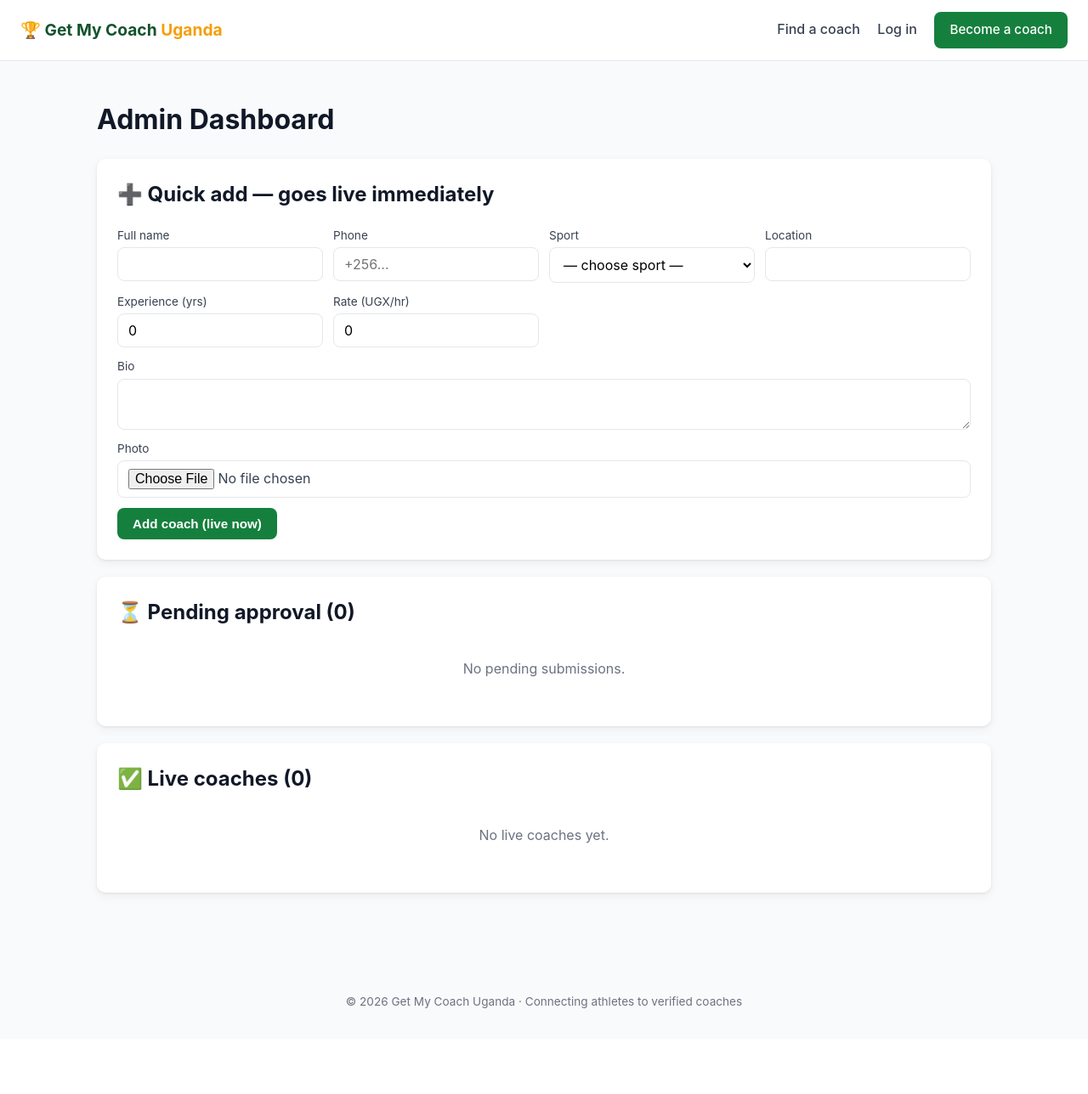
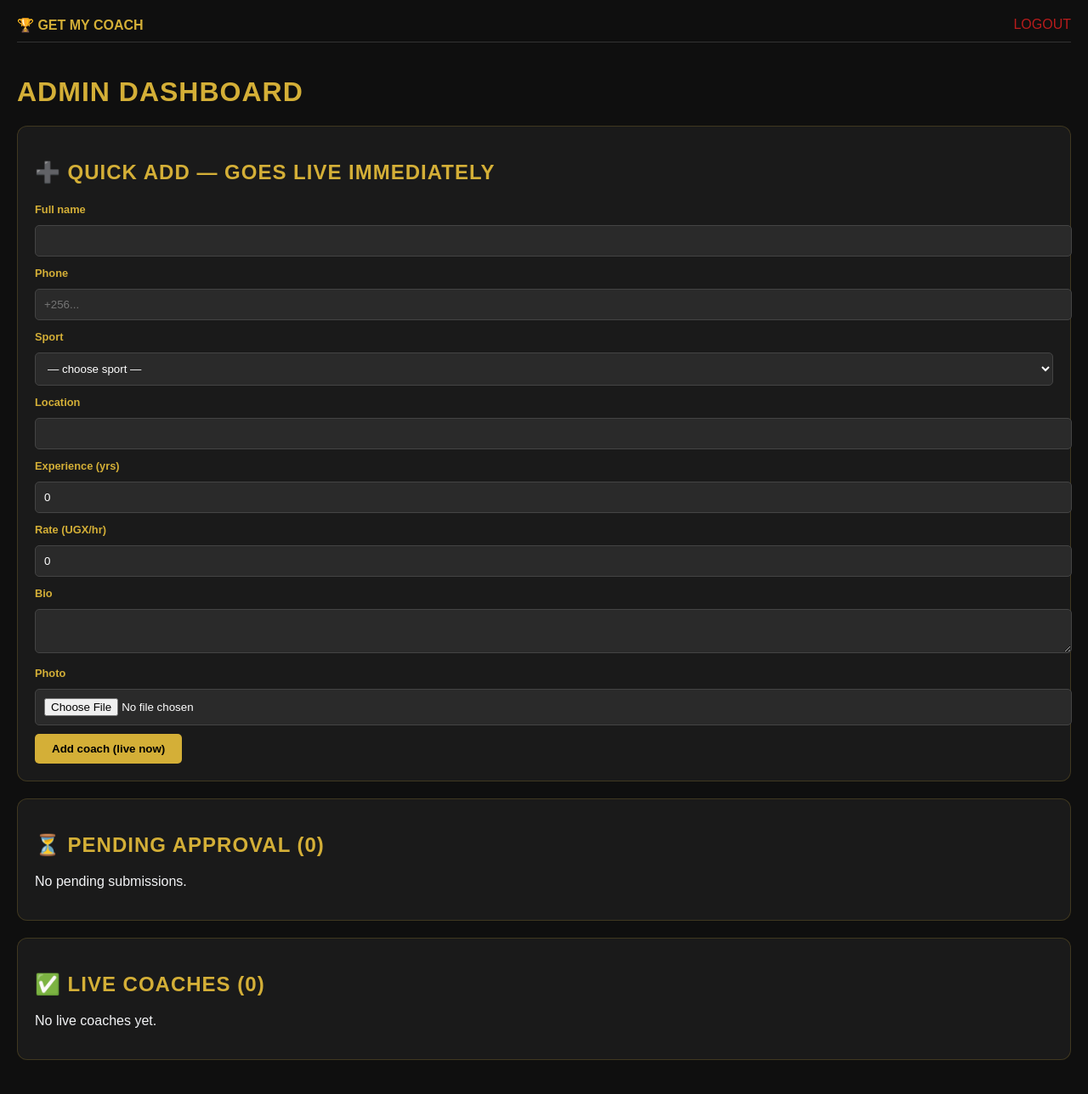
Before and after one commit to FAR-ANALYST/CMS, a Flask app: page /admin in a window 1280 px wide. Shown: the whole page at 85% size. Before the commit the page ends 1187 px from the top, so only its background shows below. Run offline with Flask 3, Linux system fonts and the light colour scheme; the visitor is signed in with stand-in values (Sample User, id 1); data that the repository does not hold is empty.

Commit message:
Update base.html

```diff
--- a/templates/base.html
+++ b/templates/base.html
@@ -1,47 +1,57 @@
-<!doctype html>
+<!DOCTYPE html>
 <html lang="en">
 <head>
-  <meta charset="utf-8">
-  <meta name="viewport" content="width=device-width, initial-scale=1">
-  <title>{% block title %}Get My Coach Uganda{% endblock %}</title>
-  <meta name="description" content="Find verified sports coaches across Uganda — football, chess, swimming, athletics and more.">
-  <link rel="stylesheet" href="{{ url_for('static', filename='styles.css') }}">
+    <meta charset="UTF-8">
+    <title>{% block title %}Get My Coach Uganda{% endblock %}</title>
+    <style>
+        :root {
+            --bg: #0f0f0f;        /* Deep Dark */
+            --card: #1a1a1a;      /* Lighter Dark */
+            --gold: #d4af37;      /* Luxury Gold */
+            --red: #b91c1c;       /* Blood Red */
+            --white: #f3f4f6;
+        }
+        body { background: var(--bg); color: var(--white); font-family: sans-serif; margin: 0; padding: 20px; }
+
+        /* Dark Theme Panels */
+        .panel, .card, .sub-row {
+            background: var(--card);
+            border: 1px solid rgba(212, 175, 55, 0.2);
+            border-radius: 12px;
+            padding: 20px;
+            margin-bottom: 20px;
+        }
+
+        h1, h2, h3 { color: var(--gold); text-transform: uppercase; letter-spacing: 1px; }
+
+        /* Buttons */
+        .btn-primary { background: var(--gold); color: black; padding: 10px 20px; border: none; border-radius: 5px; cursor: pointer; font-weight: bold; text-decoration: none; display: inline-block; }
+        .btn-danger { background: var(--red); color: white; padding: 8px 15px; border: none; border-radius: 5px; cursor: pointer; }
+        .btn-secondary { background: transparent; border: 1px solid var(--gold); color: var(--gold); padding: 8px 15px; border-radius: 5px; cursor: pointer; }
+
+        /* Forms */
+        input, select, textarea {
+            width: 100%; padding: 10px; margin: 10px 0;
+            background: #2a2a2a; border: 1px solid #444; color: white; border-radius: 5px;
+        }
+        label { color: var(--gold); font-size: 0.8rem; font-weight: bold; }
+
+        /* Status Badges */
+        .badge, .status { padding: 4px 8px; border-radius: 4px; font-size: 0.7rem; font-weight: bold; }
+        .status-live { background: #065f46; color: #34d399; }
+        .status-pending { background: #92400e; color: #fbbf24; }
+    </style>
 </head>
 <body>
-  <header class="nav">
-    <a class="brand" href="{{ url_for('index') }}">🏆 Get My Coach <span>Uganda</span></a>
-    <nav>
-      <a href="{{ url_for('index') }}">Find a coach</a>
-      {% if current_user %}
-        {% if current_user['role'] == 'admin' %}
-          <a href="{{ url_for('admin') }}">Admin</a>
-        {% else %}
-          <a href="{{ url_for('coach_dashboard') }}">My Profile</a>
+    <nav style="margin-bottom: 40px; border-bottom: 1px solid #333; padding-bottom: 10px;">
+        <a href="/" style="color: var(--gold); text-decoration: none; font-weight: bold;">🏆 GET MY COACH</a>
+        {% if session.get('user_id') %}
+            <a href="/logout" style="float: right; color: var(--red); text-decoration: none;">LOGOUT</a>
         {% endif %}
-        <a href="{{ url_for('logout') }}">Log out</a>
-      {% else %}
-        <a href="{{ url_for('login') }}">Log in</a>
-        <a class="btn-primary" href="{{ url_for('signup') }}">Become a coach</a>
-      {% endif %}
     </nav>
-  </header>
 
-  <main class="container">
-    {% with messages = get_flashed_messages(with_categories=true) %}
-      {% if messages %}
-        <div class="flashes">
-          {% for cat, msg in messages %}
-            <div class="flash flash-{{ cat }}">{{ msg }}</div>
-          {% endfor %}
-        </div>
-      {% endif %}
-    {% endwith %}
-
-    {% block content %}{% endblock %}
-  </main>
-
-  <footer class="foot">
-    <p>© 2026 Get My Coach Uganda · Connecting athletes to verified coaches</p>
-  </footer>
+    <div class="container">
+        {% block content %}{% endblock %}
+    </div>
 </body>
 </html>
```
